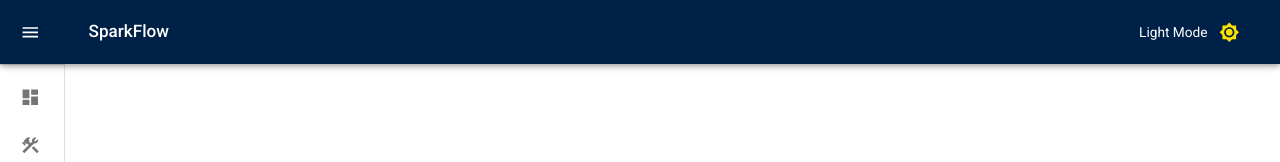
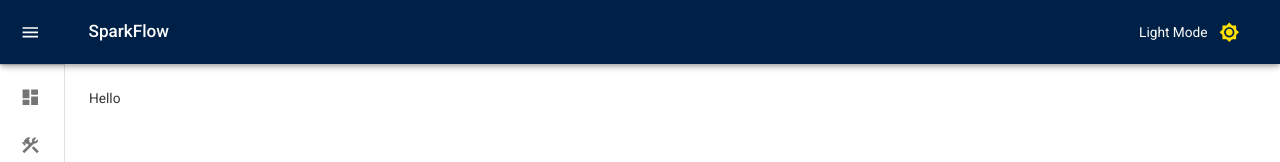
Before and after one commit to amuliawijaya23/sparkflow, a Next.js app: page /dashboard in a window 1280 px wide. Shown: the top 162 px of the page. Built offline with nearby package versions, Linux system fonts and the light colour scheme.

Commit message:
completes dark mode implementation

```diff
--- a/src/app/(application)/dashboard/page.tsx
+++ b/src/app/(application)/dashboard/page.tsx
@@ -1,5 +1,7 @@
 'use client';
 
+import { Box } from '@mui/material';
+
 export default function Dashboard() {
-  return <main></main>;
+  return <Box>Hello</Box>;
 }
--- a/src/app/page.tsx
+++ b/src/app/page.tsx
@@ -4,7 +4,7 @@ import Login from '@components/Login';
 
 export default function Home() {
   return (
-    <Grid container component="main" sx={{ height: '100vh' }}>
+    <Grid container component={Paper} sx={{ height: '100vh' }}>
       <Grid
         xs={false}
         sm={4}
--- a/src/components/Sidebar/index.tsx
+++ b/src/components/Sidebar/index.tsx
@@ -16,6 +16,7 @@ import {
   IconButton,
   Avatar,
   Popover,
+  Paper,
 } from '@mui/material';
 import PeopleIcon from '@mui/icons-material/People';
 import MenuIcon from '@mui/icons-material/Menu';
@@ -138,7 +139,7 @@ const Sidebar = ({ children }: { children: React.ReactNode }) => {
   };
 
   return (
-    <Box sx={{ display: 'flex' }}>
+    <Box component={Paper} sx={{ display: 'flex', minHeight: '100vh' }}>
       <AppBar position="fixed" open={open}>
         <Toolbar
           sx={{
@@ -300,7 +301,7 @@ const Sidebar = ({ children }: { children: React.ReactNode }) => {
           </Popover>
         </Box>
       </Drawer>
-      <Box component="main" sx={{ flexGrow: 1, p: 3 }}>
+      <Box sx={{ flexGrow: 1, p: 3 }}>
         <DrawerHeader />
         {children}
       </Box>
```
